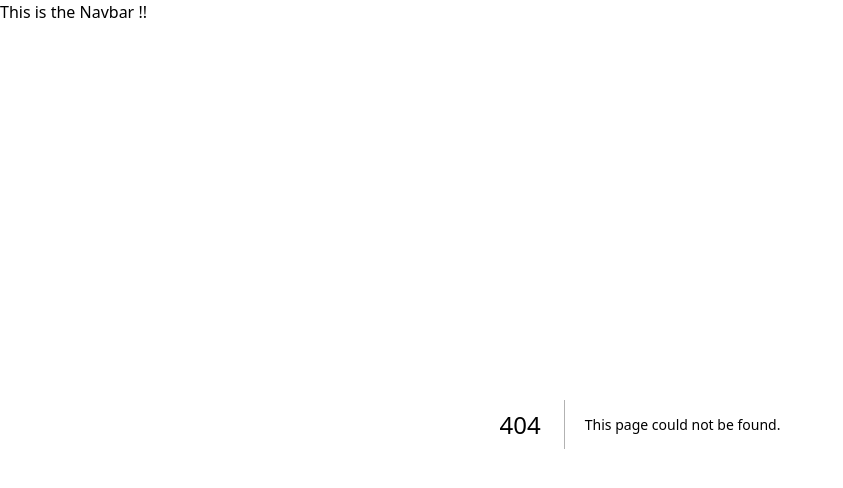
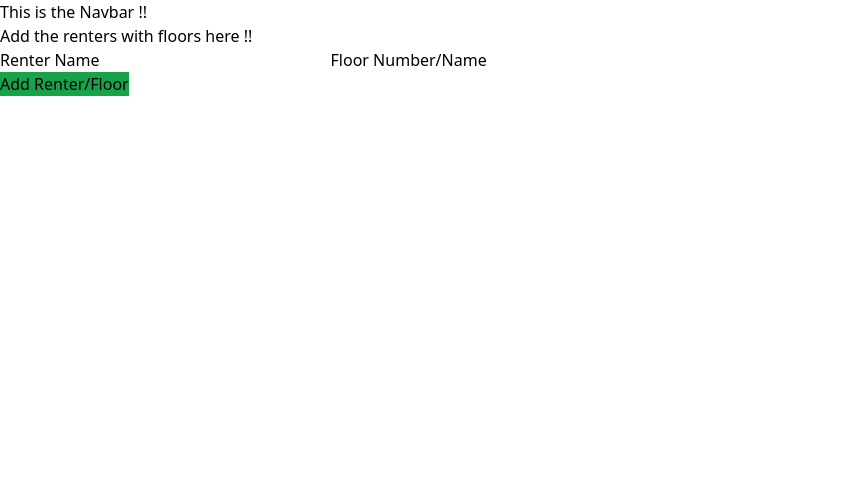
Before and after one commit to Abhi16082001/RentMan, a Next.js app: page /renter in a window 1280 px wide. Before the commit this address had no page. Shown: the top 488 px of the page, without its empty margins (0-843 px from the left). Built offline with nearby package versions, Linux system fonts and the light colour scheme.

Commit message:
Implemented Building to Floor functionality

```diff
--- a/app/api/building/route.js
+++ b/app/api/building/route.js
@@ -18,7 +18,6 @@ const client = new MongoClient(uri);
     const query = {  };
     const Build = await bldngs.find(query).toArray();
 
-    console.log(Build);
     return NextResponse.json({success:true,Build})
   } finally {
     // Ensures that the client will close when you finish/error
@@ -31,7 +30,7 @@ export async function POST(request) {
   // Replace the uri string with your connection string.
   const uri = "mongodb+srv://mymarveluniverse108:UBDtVPAORAqwXmuZ@nextjs-cluster.tasg4.mongodb.net/";
   let bld= await request.json()
-
+  console.log(bld)
   const client = new MongoClient(uri);
     try {
       const database = client.db('BuildingsDB');
--- /dev/null
+++ b/app/api/renter/route.js
@@ -0,0 +1,85 @@
+import { MongoClient } from "mongodb";
+import { NextResponse } from "next/server";
+
+// export async function GET(request) {
+// // Replace the uri string with your connection string.
+// const uri = "mongodb+srv://mymarveluniverse108:UBDtVPAORAqwXmuZ@nextjs-cluster.tasg4.mongodb.net/";
+// const client = new MongoClient(uri);
+//   try {
+//     const database = client.db('BuildingsDB');
+//     const bldngs = database.collection('buildings');
+
+//     // Query for a movie that has the title 'Back to the Future'
+//     // const query = { title: 'Back to the Future' };
+//     const query = { Bname:"Tower 1" };
+//     const Build = await bldngs.find(query).toArray();
+//     // console.log(Build);
+//     if("Bname" in Build[0]){
+
+//         return NextResponse.json(Build[0])
+//     }else {return NextResponse.json("ye galat hai")}
+//   } finally {
+//     // Ensures that the client will close when you finish/error
+//     await client.close();
+//   }
+// }
+
+
+export async function PUT(request) {
+  // Replace the uri string with your connection string.
+  const uri = "mongodb+srv://mymarveluniverse108:UBDtVPAORAqwXmuZ@nextjs-cluster.tasg4.mongodb.net/";
+  let renters= await request.json();
+  const bname=renters.bname
+  const renter={"Rname":renters.Rname,"floor":renters.floor}
+  const client = new MongoClient(uri);
+    try {
+      const database = client.db('BuildingsDB');
+      const bldngs = database.collection('buildings');
+
+      const initialupdate= await bldngs.updateOne(
+        { Bname: bname }, // Find the document by ID
+        { $setOnInsert: { rentfloor: [] } }, // Initialize floor as an empty array if it doesn't exist
+        { upsert: true } // Create a new document if one does not exist
+      );
+      console.log(bname)
+console.log(renter)
+      const result = await bldngs.updateOne(
+        { Bname: bname}, // Find the document by ID
+        { $push: { rentfloor: renter } } // Assuming 'yourArrayField' is the field to update
+      );
+
+      if (result.modifiedCount === 0 && initialupdate.modifiedCount === 0)  {
+        return NextResponse.json({ ok: false, message: 'No documents updated' });
+      }
+
+      console.log("Updated sucessfully",result);
+    return NextResponse.json({ ok: true, modifiedCount: result.modifiedCount });
+    }
+    catch (error) {
+      console.error("Failed to update the document:", error);
+      return NextResponse.json({ ok: false, error: error.message });
+    }
+    finally {
+      // Ensures that the client will close when you finish/error
+      await client.close();
+    }
+  }
+
+  // export async function POST(request) {
+  //   // Replace the uri string with your connection string.
+  //   const uri = "mongodb+srv://mymarveluniverse108:UBDtVPAORAqwXmuZ@nextjs-cluster.tasg4.mongodb.net/";
+  //   let bld= await request.json()
+
+  //   const client = new MongoClient(uri);
+  //     try {
+  //       const database = client.db('BuildingsDB');
+  //       const bldngs = database.collection('buildings');
+  //       const Build = await bldngs(bld);
+
+  //       console.log(Build);
+  //       return NextResponse.json({Build,ok:true})
+  //     } finally {
+  //       // Ensures that the client will close when you finish/error
+  //       await client.close();
+  //     }
+  //   }
--- a/app/page.js
+++ b/app/page.js
@@ -1,11 +1,12 @@
 "use client"
 import { useState, useEffect } from "react";
+import { useRouter } from 'next/navigation';
 export default function Home() {
 
   const [bldmodel, setbldmodel]= useState({})
   const [bld, setbld]=useState([])
   const [alert, setalert] = useState("")
-
+  const router = useRouter();
 useEffect(() => {
   const fetchbuild= async () => {
     const response= await fetch('api/building')
@@ -23,6 +24,9 @@ const onchange=(e) => {
 
 }
 
+const handleClick = (bname) => {
+  router.push(`/renter?bnm=${bname}`);
+};
 
 const addbuilding = async (e) => {
   setalert("Adding Building...")
@@ -63,9 +67,7 @@ console.error('Error:',error);
       <div className="text-green-600 text-center">{alert}</div>
     <h1>All Buildings</h1>
     {bld.map(b=>{
-   return <div key={b.Bname}><p>The building name : {b.Bname} is owned by {b.owner}.</p>
-   </div>
-
+      return <div key={b.Bname}><button  className='text-teal-400 hover:cursor-pointer' onClick={() => handleClick(b.Bname)}>The building name : {b.Bname} is owned by {b.owner}.</button> </div>
   })}
     </>
   );
--- /dev/null
+++ b/app/renter/page.js
@@ -0,0 +1,77 @@
+"use client"
+import { useState, useEffect } from "react";
+import { useSearchParams } from 'next/navigation';
+export default function page() {
+  const searchParams = useSearchParams();
+    const bnm = searchParams.get('bnm');
+  const [rentmodel, setrentmodel]= useState({})
+//   const [rent, setrent]=useState([])
+  const [alert, setalert] = useState("")
+
+// useEffect(() => {
+//   const fetchbuild= async (param) => {
+//     const response= await fetch(`api/building?id=${param}`)
+//     let rjson= await response.json()
+//     console.log(rjson.Build)
+//     setrent(rjson.Build)
+//   }
+//   fetchbuild()
+
+// },
+// [])
+
+const onchange=(e) => {
+  setrentmodel({...rentmodel,[e.target.name]:e.target.value})
+
+}
+
+
+const addfloor = async (e) => {
+  setalert("Adding Renter Floor...")
+  e.preventDefault();
+
+  const bname = bnm; // Replace with the actual ID of the document you want to update
+  const co = { bname,...rentmodel };
+  console.log(co)
+  console.log(JSON.stringify(co))
+  try{
+    const response= await fetch('api/renter',{
+      method:'PUT',
+      headers:{ 'Content-Type':'application/json'},
+      body: JSON.stringify(co),
+    });
+    if(response.ok){
+      console.log("Floor Added Sucessfully ! ")
+      setalert("Floor Added Successfully !!")
+      setrentmodel({})
+    }
+    else{
+      console.log("Error adding Floor !!")
+    }
+  }
+  catch(error){
+console.error('Error:',error);
+  }
+}
+
+
+  return (
+    <>
+    <div> Add the renters with floors here !!</div>
+
+    <form>
+        <label htmlFor="Rname">Renter Name</label>
+        <input value={rentmodel?.Rname || ""} required type="text" name="Rname" id="Rname" onChange={onchange} />
+        <label htmlFor="floor">Floor Number/Name</label>
+        <input value={rentmodel?.floor || ""} required type="text" name="floor" id="floor" onChange={onchange} />
+        <br />
+        <button className="bg-green-600" onClick={addfloor}>Add Renter/Floor</button>
+      </form>
+      <div className="text-green-600 text-center">{alert}</div>
+    {/* <h1>All Floors with Renters in Building</h1>
+    {rent.map(r=>{
+   return <div key={r.Rname}><p>The Renter name : {r.Rname} lives in  {r.floor}.</p></div>
+  })} */}
+    </>
+  );
+}
```
